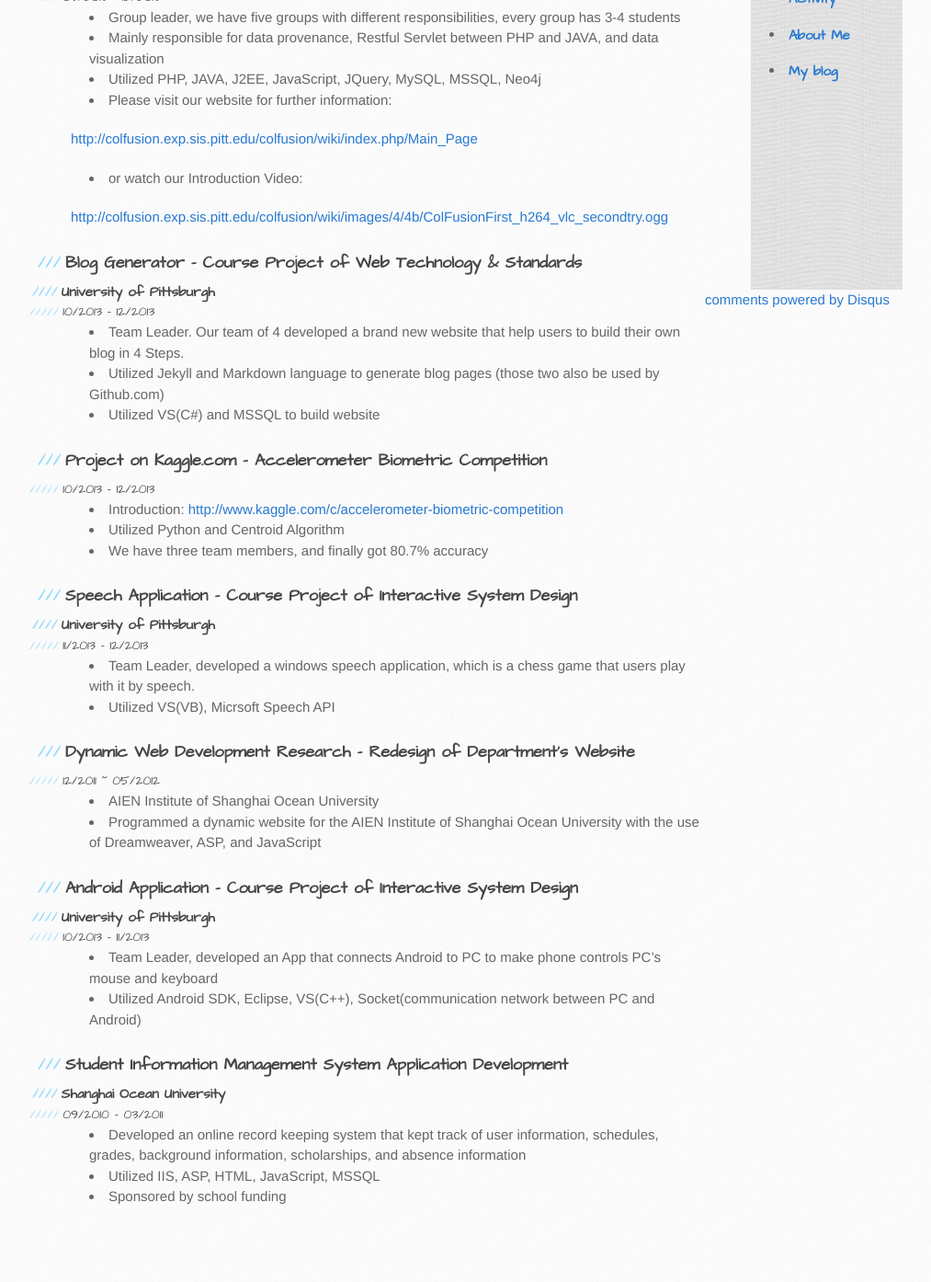
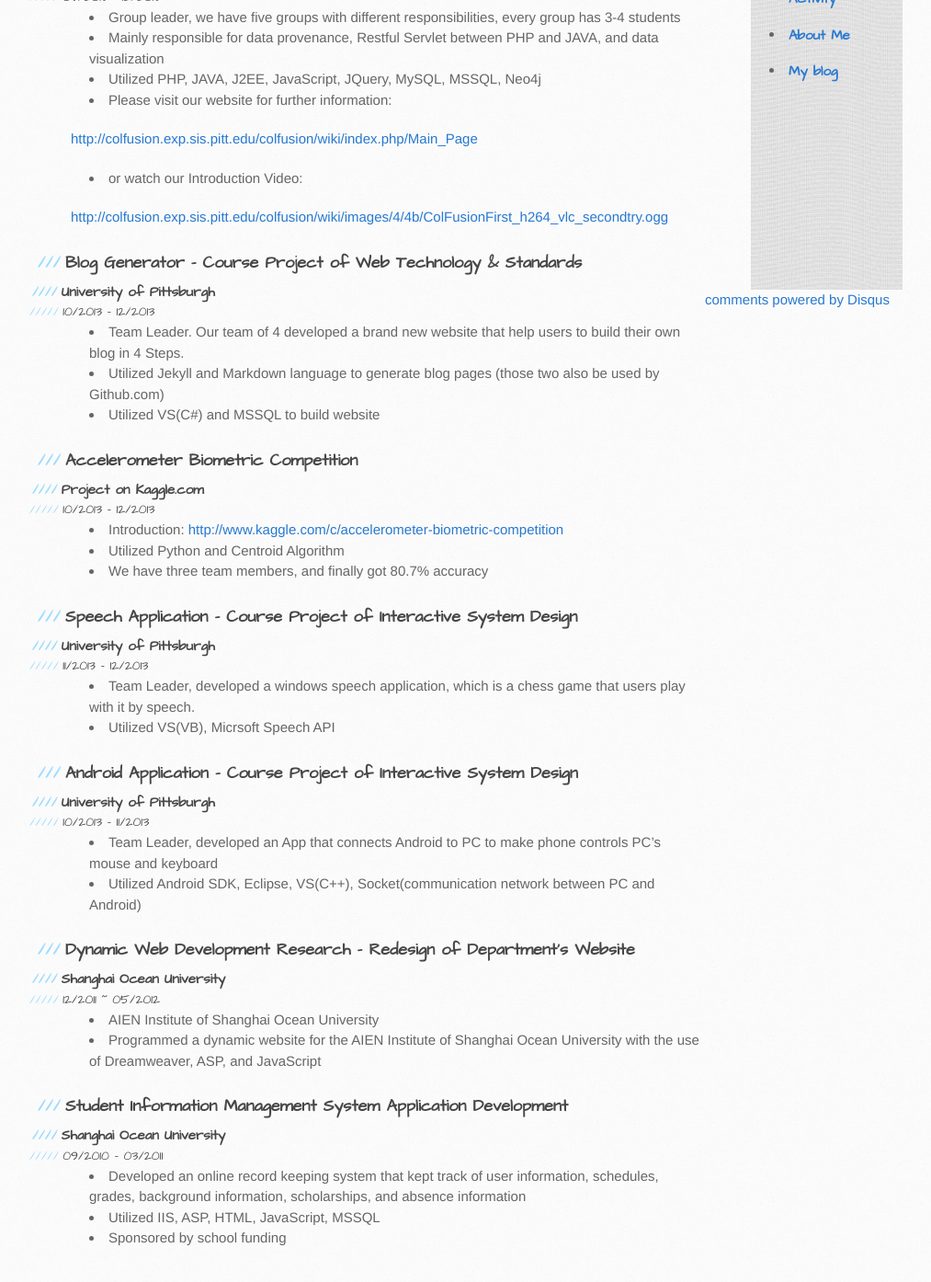
Before and after one commit to yjfox/yjfox.github.io, a Jekyll site: the page built from research.md, in a window 1280 px wide and 1400 px high, scrolled down 421 px. Shown: the top 1394 px of the window at 92% size, without its empty margins (93-1106 px from the left). Built offline with Jekyll 4.4.1, drawn with Linux system fonts in a browser that asks for light colours; Markdown is read by kramdown in place of the engine named in the settings; comment, search, counter and statistics services are not loaded; before the commit the page ends 1776 px from its top, so only the background shows below that.

Commit message:
Update research.md

```diff
--- a/research.md
+++ b/research.md
@@ -23,7 +23,8 @@ title: Research Experience
 - Utilized Jekyll and Markdown language to generate blog pages (those two also be used by Github.com)
 - Utilized VS(C#) and MSSQL to build website
 
-###Project on Kaggle.com - Accelerometer Biometric Competition
+###Accelerometer Biometric Competition
+####Project on Kaggle.com
 #####10/2013 – 12/2013
 - Introduction: <http://www.kaggle.com/c/accelerometer-biometric-competition>
 - Utilized Python and Centroid Algorithm
@@ -35,16 +36,17 @@ title: Research Experience
 - Team Leader, developed a windows speech application, which is a chess game that users play with it by speech.
 - Utilized VS(VB), Micrsoft Speech API
 
-###Dynamic Web Development Research - Redesign of Department's Website
-#####12/2011 ~ 05/2012
-- AIEN Institute of Shanghai Ocean University
-- Programmed a dynamic website for the AIEN Institute of Shanghai Ocean University with the use of Dreamweaver, ASP, and JavaScript
-
 ###Android Application – Course Project of Interactive System Design
 ####University of Pittsburgh
 #####10/2013 - 11/2013
 - Team Leader, developed an App that connects Android to PC to make phone controls PC’s mouse and keyboard
 - Utilized Android SDK, Eclipse, VS(C++), Socket(communication network between PC and Android)
+
+###Dynamic Web Development Research - Redesign of Department's Website
+####Shanghai Ocean University
+#####12/2011 ~ 05/2012
+- AIEN Institute of Shanghai Ocean University
+- Programmed a dynamic website for the AIEN Institute of Shanghai Ocean University with the use of Dreamweaver, ASP, and JavaScript
 
 ###Student Information Management System Application Development
 ####Shanghai Ocean University
```
